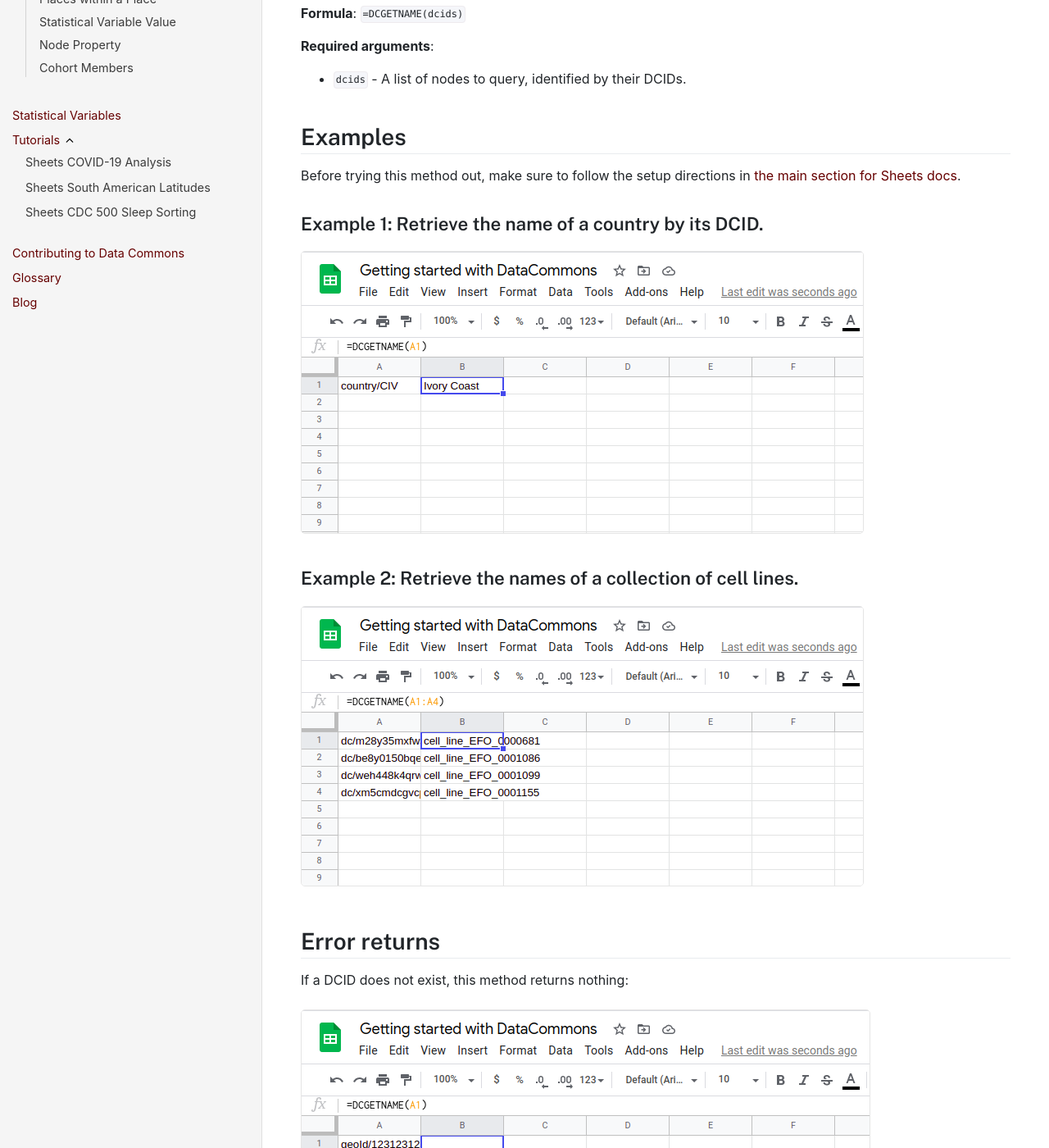
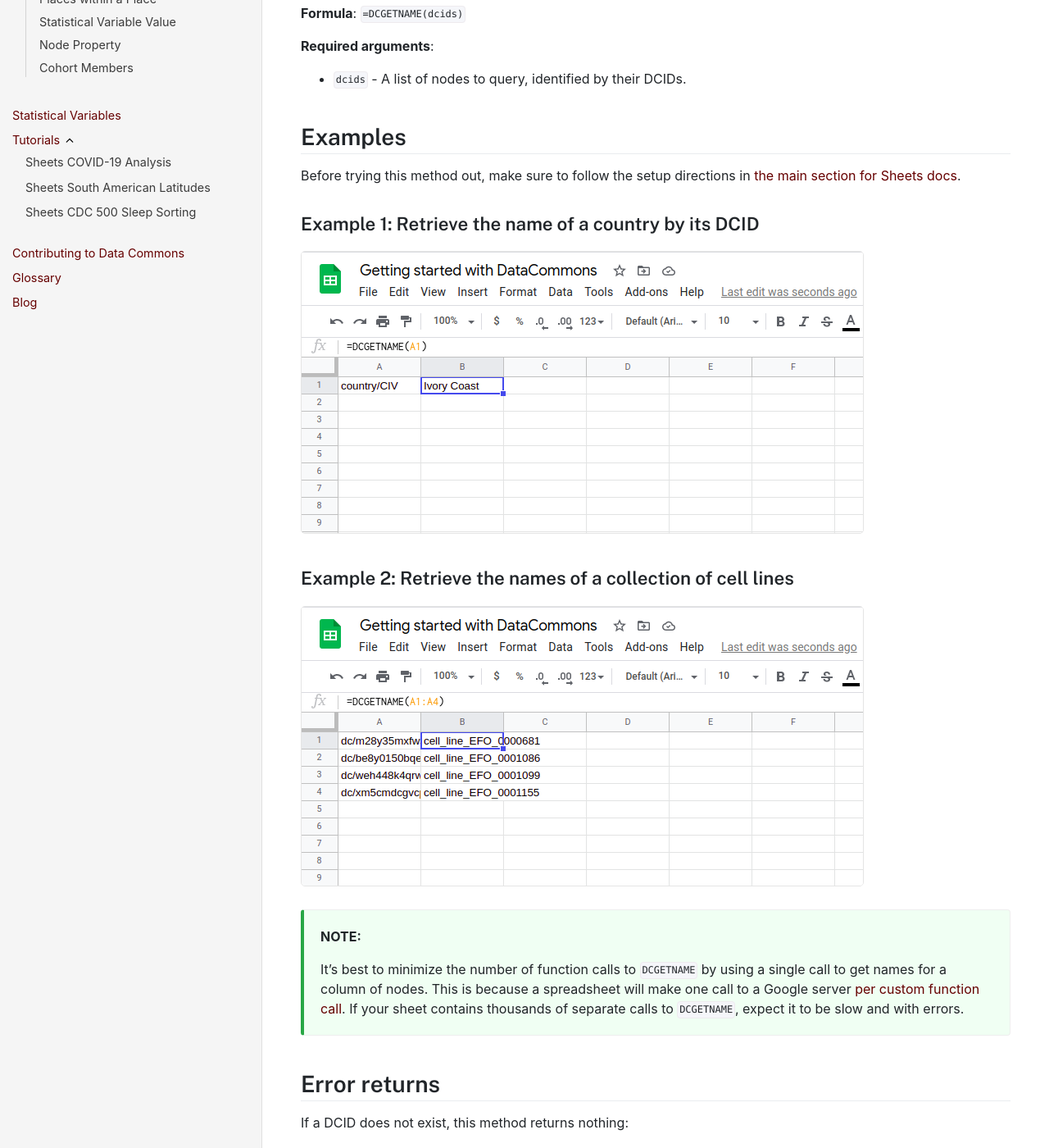
Before and after one commit to datacommonsorg/docsite, a Jekyll site: the page built from api/sheets/get_name.md, in a window 1280 px wide and 1400 px high, scrolled down 360 px. Shown: the whole window at 82% size. Built offline with Jekyll 4.4.1, drawn with Linux system fonts in a browser that asks for light colours; comment, search, counter and statistics services are not loaded.

Commit message:
Call out batch query for DCGETNAME

```diff
--- a/api/sheets/get_name.md
+++ b/api/sheets/get_name.md
@@ -22,13 +22,18 @@
 
 Before trying this method out, make sure to follow the setup directions in [the main section for Sheets docs](/api/sheets/index.html).
 
-### Example 1: Retrieve the name of a country by its DCID.
+### Example 1: Retrieve the name of a country by its DCID
 
 ![](/assets/images/sheets/sheets_get_name_cote_d_ivoire_cropped.png)
 
-### Example 2: Retrieve the names of a collection of cell lines.
+### Example 2: Retrieve the names of a collection of cell lines
 
 ![](/assets/images/sheets/sheets_get_name_cell_lines_cropped.png)
+
+>  **NOTE:**
+>
+>  It's best to minimize the number of function calls to `DCGETNAME` by using a single call to get names for a column of nodes. This is because a spreadsheet will make one call to a Google server [per custom function call](https://developers.google.com/apps-script/guides/sheets/functions#optimization). If your sheet contains thousands of separate calls to `DCGETNAME`, expect it to be slow and with errors.
+
 
 ## Error returns
 
```
